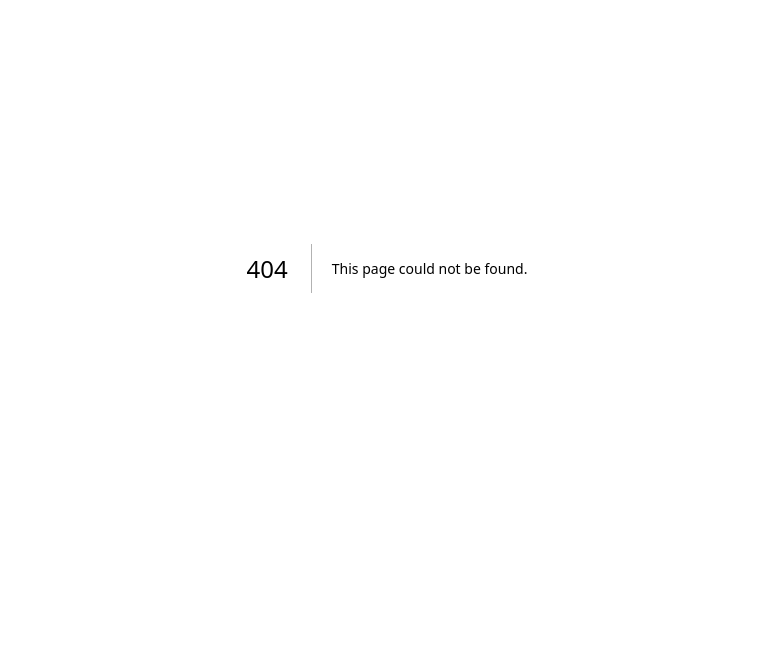
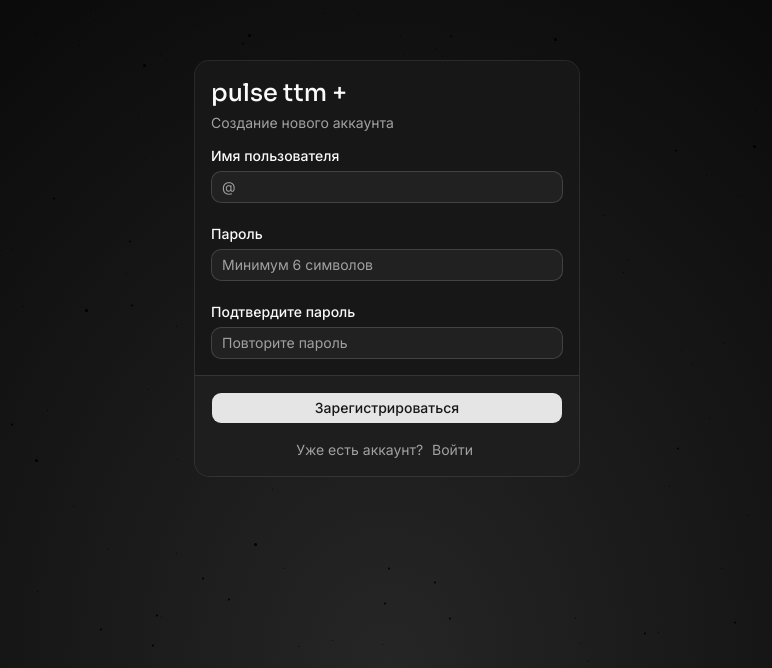
Before and after one commit to TheCoree/pulse-client, a Next.js app: page /register in a window 1280 px wide. Before the commit this address had no page. Shown: the part 132-800 px from the top of the page, without its empty margins (253-1025 px from the left). Built offline with nearby package versions, Linux system fonts and the light colour scheme; no server answers.

Commit message:
feat: added register page and header with logout

```diff
--- a/src/app/calendars/page.tsx
+++ b/src/app/calendars/page.tsx
@@ -6,6 +6,7 @@ import api from '@/lib/api'
 import { toast } from 'sonner'
 import { Loader2 } from 'lucide-react'
 import CalendarCard from '@/components/calendar/calendar-card'
+import AppHeader from '@/components/app-header'
 
 interface Calendar {
   id: number
@@ -34,8 +35,10 @@ export default function CalendarsPage() {
   }, [])
 
   return (
-    <div className="min-h-screen bg-background p-8">
+    <div className="min-h-screen bg-background">
+      <AppHeader />
 
+      <main className="p-8">
         <div className="mb-6 flex items-center justify-between">
           <h1 className="text-2xl font-semibold">
             Мои календари
@@ -69,6 +72,7 @@ export default function CalendarsPage() {
             ))}
           </div>
         )}
+      </main>
     </div>
   )
 }
--- /dev/null
+++ b/src/app/register/page.tsx
@@ -0,0 +1,182 @@
+'use client'
+
+import { useState } from 'react'
+import { useRouter } from 'next/navigation'
+import { toast } from 'sonner'
+
+import api from '@/lib/api'
+
+import { Button } from '@/components/ui/button'
+import { Input } from '@/components/ui/input'
+import { Label } from '@/components/ui/label'
+import {
+  Card,
+  CardContent,
+  CardDescription,
+  CardFooter,
+  CardHeader,
+  CardTitle,
+} from '@/components/ui/card'
+
+import { FlipButton, FlipButtonBack, FlipButtonFront } from '@/components/animate-ui/primitives/buttons/flip'
+import { StarsBackground } from '@/components/animate-ui/components/backgrounds/stars'
+import { useTheme } from 'next-themes'
+import { cn } from '@/lib/utils'
+
+export default function RegisterPage() {
+  const [username, setUsername] = useState('')
+  const [password, setPassword] = useState('')
+  const [confirmPassword, setConfirmPassword] = useState('')
+  const [isLoading, setIsLoading] = useState(false)
+
+  const router = useRouter()
+  const { resolvedTheme } = useTheme()
+
+  const handleRegister = async (e: React.FormEvent) => {
+    e.preventDefault()
+
+    if (!username || !password || !confirmPassword) {
+      toast.error('Заполните все поля')
+      return
+    }
+
+    if (password !== confirmPassword) {
+      toast.error('Пароли не совпадают')
+      return
+    }
+
+    if (password.length < 6) {
+      toast.error('Пароль должен содержать минимум 6 символов')
+      return
+    }
+
+    setIsLoading(true)
+
+    try {
+      // Регистрация
+      await api.post('/auth/register', {
+        username,
+        password,
+      })
+
+      toast.success('Регистрация успешна', {
+        description: 'Теперь выполняем вход...',
+      })
+
+      // Автоматический вход после регистрации
+      const formData = new FormData()
+      formData.append('username', username)
+      formData.append('password', password)
+
+      await api.post('/auth/login', formData)
+
+      toast.success('Добро пожаловать!', {
+        description: 'Вы успешно вошли в систему',
+      })
+
+      router.push('/calendars')
+      router.refresh()
+    } catch (err: any) {
+      if (!err.response) {
+        toast.error('Сервер недоступен')
+      } else if (err.response.status === 400) {
+        toast.error('Пользователь уже существует', {
+          description: 'Попробуйте другое имя пользователя',
+        })
+      } else {
+        toast.error('Ошибка регистрации', {
+          description: err.response?.data?.detail || 'Неизвестная ошибка',
+        })
+      }
+    } finally {
+      setIsLoading(false)
+    }
+  }
+
+  return (
+    <div className="flex items-center justify-center min-h-screen bg-background text-foreground p-4">
+      <StarsBackground
+        starColor={resolvedTheme === 'dark' ? '#FFF' : '#000'}
+        className={cn('absolute inset-0 h-screen')}
+      />
+
+      <Card className="w-full max-w-sm border-border backdrop-blur-sm relative z-10">
+        <CardHeader>
+          <CardTitle className="text-2xl font-display font-medium">
+            pulse ttm +
+          </CardTitle>
+          <CardDescription>Создание нового аккаунта</CardDescription>
+        </CardHeader>
+
+        <CardContent>
+          <form
+            id="register-form"
+            onSubmit={handleRegister}
+            className="flex flex-col gap-6"
+          >
+            <div className="grid gap-2">
+              <Label htmlFor="username">Имя пользователя</Label>
+              <Input
+                id="username"
+                type="text"
+                placeholder="@"
+                value={username}
+                onChange={e => setUsername(e.target.value)}
+                disabled={isLoading}
+                autoComplete="username"
+              />
+            </div>
+
+            <div className="grid gap-2">
+              <Label htmlFor="password">Пароль</Label>
+              <Input
+                id="password"
+                type="password"
+                placeholder="Минимум 6 символов"
+                value={password}
+                onChange={e => setPassword(e.target.value)}
+                disabled={isLoading}
+                autoComplete="new-password"
+              />
+            </div>
+
+            <div className="grid gap-2">
+              <Label htmlFor="confirmPassword">Подтвердите пароль</Label>
+              <Input
+                id="confirmPassword"
+                type="password"
+                placeholder="Повторите пароль"
+                value={confirmPassword}
+                onChange={e => setConfirmPassword(e.target.value)}
+                disabled={isLoading}
+                autoComplete="new-password"
+              />
+            </div>
+          </form>
+        </CardContent>
+
+        <CardFooter className="flex-col gap-2">
+          <Button
+            form="register-form"
+            type="submit"
+            className="w-full"
+            disabled={isLoading}
+          >
+            {isLoading ? 'Создаём аккаунт…' : 'Зарегистрироваться'}
+          </Button>
+
+          <div className="text-center text-sm text-muted-foreground mt-2">
+            Уже есть аккаунт?{' '}
+            <FlipButton
+              className="p-0 h-auto"
+              onClick={() => router.push('/login')}
+            >
+              <FlipButtonFront>Войти</FlipButtonFront>
+              <FlipButtonBack>Сейчас</FlipButtonBack>
+            </FlipButton>
+          </div>
+        </CardFooter>
+      </Card>
+    </div>
+  )
+}
--- /dev/null
+++ b/src/components/app-header.tsx
@@ -0,0 +1,89 @@
+'use client'
+
+import { useRouter } from 'next/navigation'
+import { toast } from 'sonner'
+import { LogOut, Settings, User } from 'lucide-react'
+
+import api from '@/lib/api'
+import { Avatar, AvatarFallback, AvatarImage } from '@/components/ui/avatar'
+import {
+    DropdownMenu,
+    DropdownMenuContent,
+    DropdownMenuGroup,
+    DropdownMenuItem,
+    DropdownMenuLabel,
+    DropdownMenuSeparator,
+    DropdownMenuTrigger,
+} from '@/components/ui/dropdown-menu'
+
+export default function AppHeader() {
+    const router = useRouter()
+
+    const handleLogout = async () => {
+        try {
+            await api.post('/auth/logout')
+            toast.success('Вы вышли из системы')
+            router.push('/login')
+        } catch {
+            toast.error('Ошибка при выходе')
+            router.push('/login')
+        }
+    }
+
+    return (
+        <header className="flex items-center justify-between px-6 py-3 border-b bg-background/95 backdrop-blur supports-[backdrop-filter]:bg-background/60 sticky top-0 z-50">
+            {/* LEFT: Logo */}
+            <div className="flex items-center gap-4">
+                <span className="text-xl font-display tracking-tight font-medium">
+                    pulse ttm
+                </span>
+            </div>
+
+            {/* RIGHT: User Menu */}
+            <div className="flex items-center gap-3">
+                <DropdownMenu>
+                    <DropdownMenuTrigger className="relative h-9 w-9 rounded-full outline-none transition-opacity hover:opacity-80 focus:ring-2 focus:ring-ring focus:ring-offset-2 flex items-center justify-center">
+                        <Avatar className="h-9 w-9">
+                            <AvatarImage src="/avatars/01.png" alt="@user" />
+                            <AvatarFallback>USER</AvatarFallback>
+                        </Avatar>
+                    </DropdownMenuTrigger>
+                    <DropdownMenuContent className="w-56" align="end">
+                        <DropdownMenuGroup>
+                            <DropdownMenuLabel className="font-normal">
+                                <div className="flex flex-col space-y-1">
+                                    <p className="text-sm font-medium leading-none">Пользователь</p>
+                                    <p className="text-xs leading-none text-muted-foreground">
+                                        user@example.com
+                                    </p>
+                                </div>
+                            </DropdownMenuLabel>
+                        </DropdownMenuGroup>
+
+                        <DropdownMenuSeparator />
+
+                        <DropdownMenuGroup>
+                            <DropdownMenuItem>
+                                <User className="mr-2 h-4 w-4" />
+                                <span>Профиль</span>
+                            </DropdownMenuItem>
+                            <DropdownMenuItem>
+                                <Settings className="mr-2 h-4 w-4" />
+                                <span>Настройки</span>
+                            </DropdownMenuItem>
+                        </DropdownMenuGroup>
+
+                        <DropdownMenuSeparator />
+
+                        <DropdownMenuGroup>
+                            <DropdownMenuItem onClick={handleLogout} className="text-red-500 focus:text-red-500 cursor-pointer">
+                                <LogOut className="mr-2 h-4 w-4" />
+                                <span>Выйти</span>
+                            </DropdownMenuItem>
+                        </DropdownMenuGroup>
+                    </DropdownMenuContent>
+                </DropdownMenu>
+            </div>
+        </header>
+    )
+}
```
Lines whose indentation alone changed are shown as unchanged.
